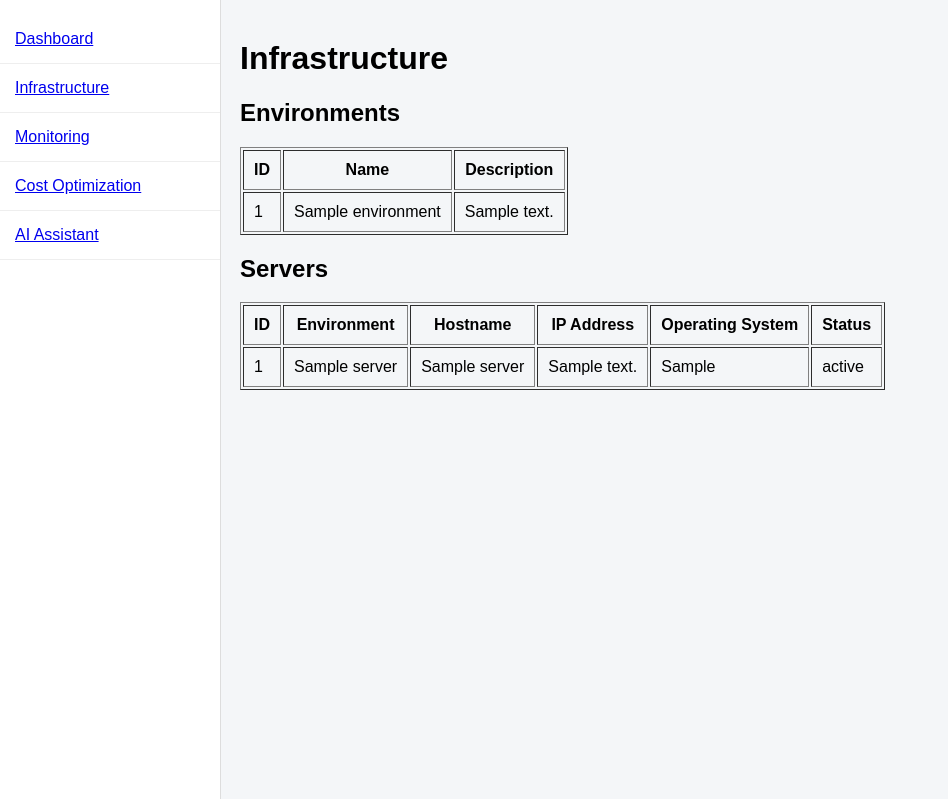
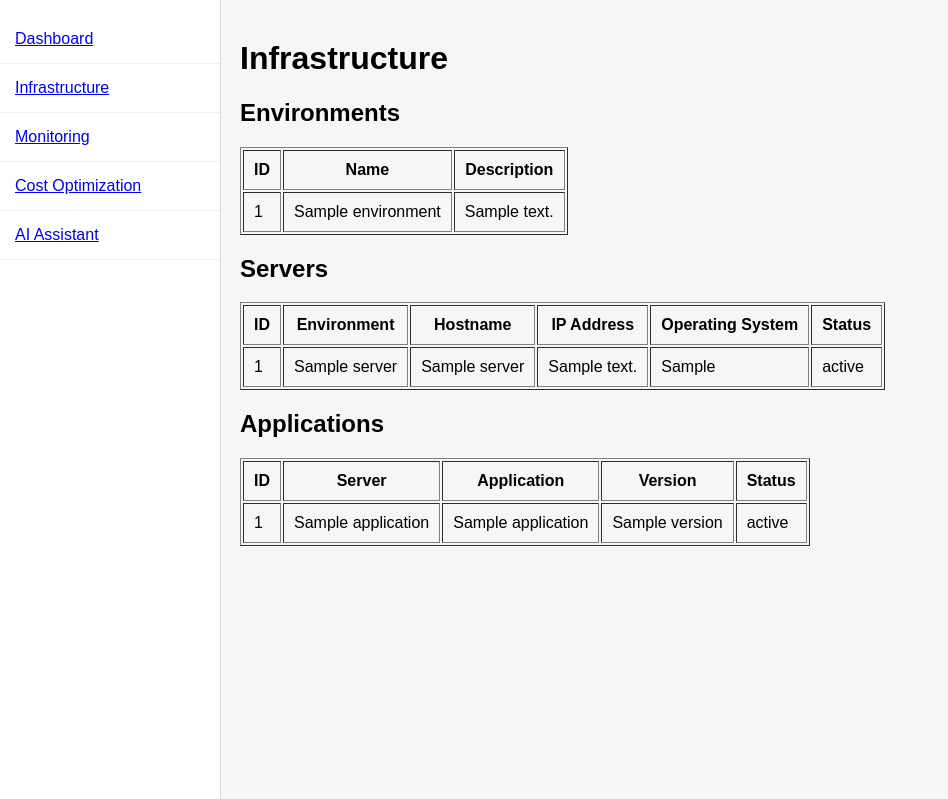
Before and after one commit to AdarshMalllah07/CloudOps-AI-Platform, a Python web app: template app/templates/infrastructure/infrastructure.html in a window 1280 px wide. Shown: the part 99-898 px from the top of the page, without its empty margins (0-948 px from the left). Run offline with Jinja, Linux system fonts and the light colour scheme; the template is opened without the code that fills it: most values are stand-ins (such as "Sample title", 1, 10 or a date in 2020).

Commit message:
feat: add application inventory module

```diff
--- a/app/templates/infrastructure/infrastructure.html
+++ b/app/templates/infrastructure/infrastructure.html
@@ -48,4 +48,28 @@
     {% endfor %}
 
 </table>
+
+<h2>Applications</h2>
+
+<table border="1" cellpadding="10">
+
+    <tr>
+        <th>ID</th>
+        <th>Server</th>
+        <th>Application</th>
+        <th>Version</th>
+        <th>Status</th>
+    </tr>
+
+    {% for application in applications %}
+    <tr>
+        <td>{{ application.id }}</td>
+        <td>{{ application.hostname }}</td>
+        <td>{{ application.name }}</td>
+        <td>{{ application.version }}</td>
+        <td>{{ application.status }}</td>
+    </tr>
+    {% endfor %}
+
+</table>
 {% endblock %}
```
Also changed, not shown: app/application_repository.py (added, +25 -0 lines), app/routes.py (+6 -2 lines).
